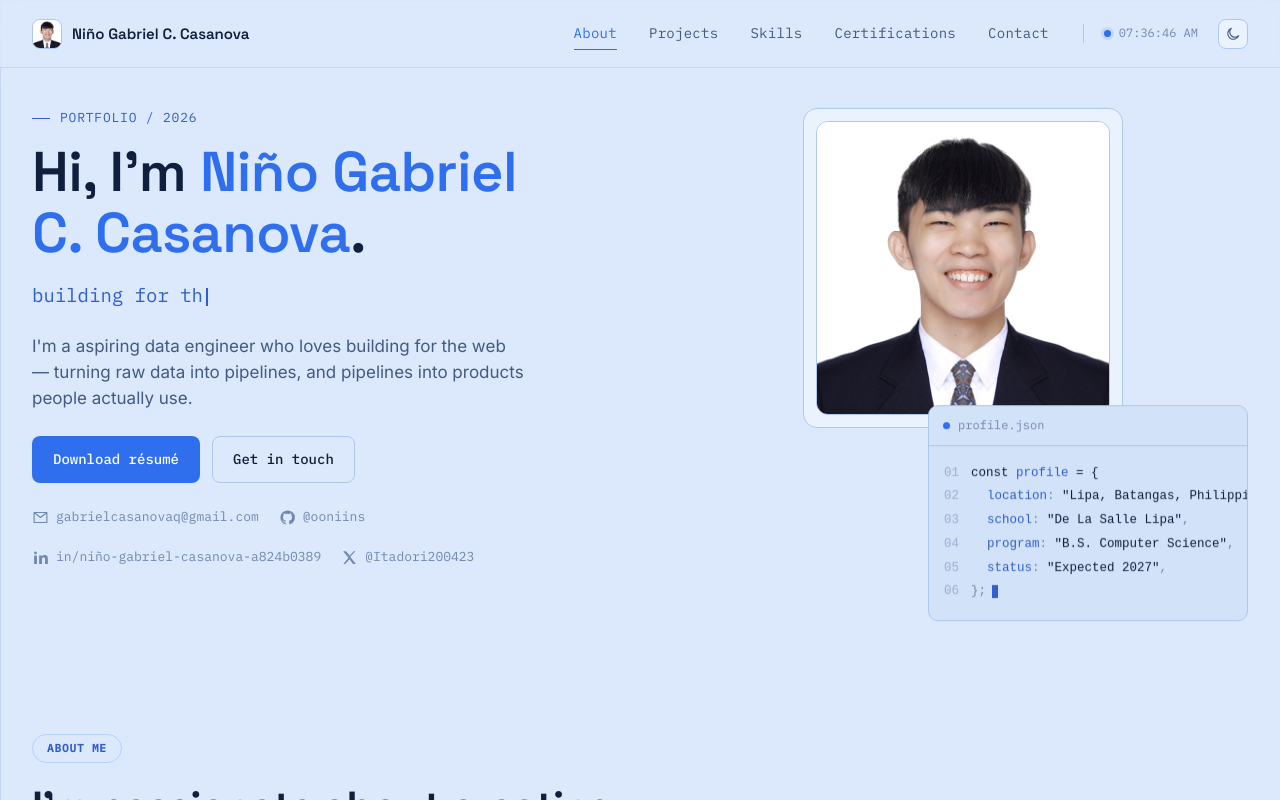
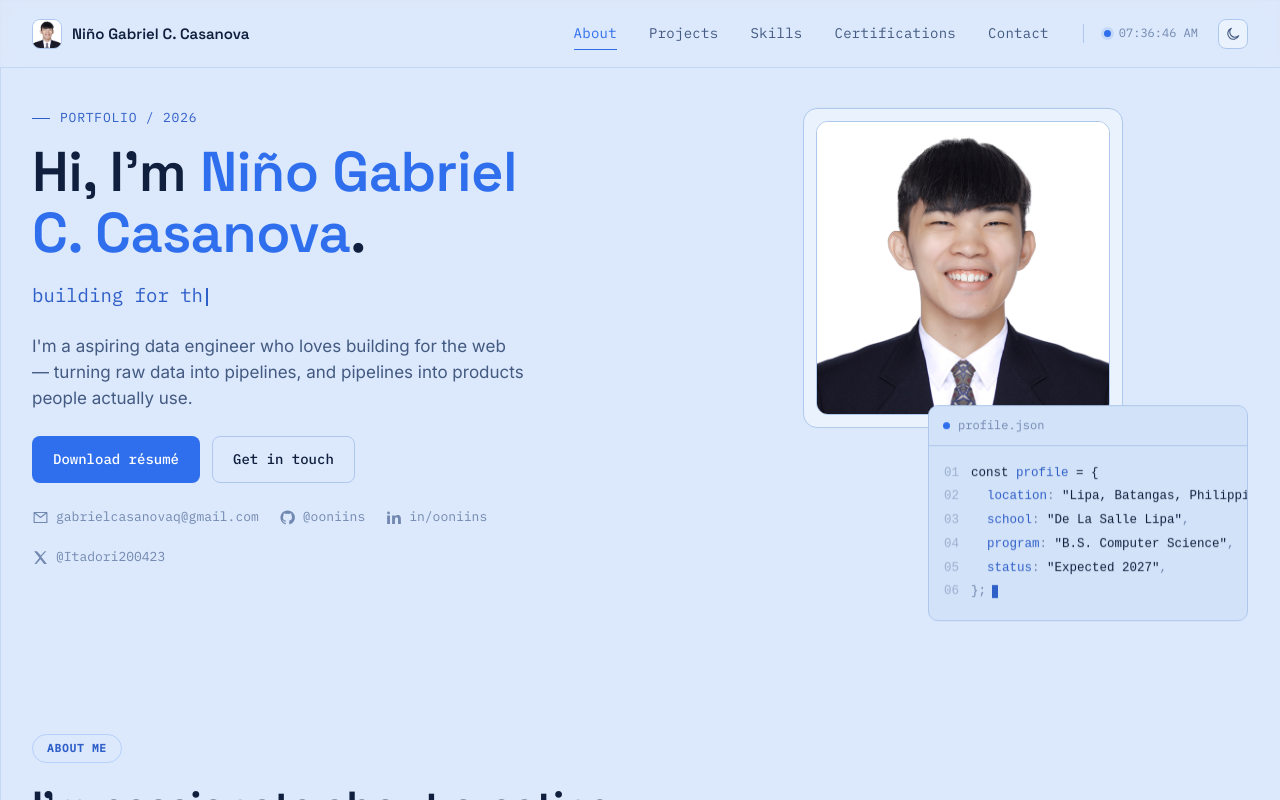
Before and after one commit to ooniins/Casanova_Portfolio, a React (Vite) app: page / in a window 1280 px wide. Shown: the top 800 px of the page. Built offline with nearby package versions, Linux system fonts and the light colour scheme.

Commit message:
Fix: LinkedIn URL

```diff
--- a/src/data/portfolioData.js
+++ b/src/data/portfolioData.js
@@ -27,7 +27,7 @@ export const profile = {
 export const socials = [
   { label: "Email", value: "gabrielcasanovaq@gmail.com", href: "mailto:gabrielcasanovaq@gmail.com", icon: "mail" },
   { label: "GitHub", value: "@ooniins", href: "https://github.com/ooniins", icon: "github" },
-  { label: "LinkedIn", value: "in/niño-gabriel-casanova-a824b0389", href: "https://linkedin.com/in/niño-gabriel-casanova-a824b0389", icon: "linkedin" },
+  { label: "LinkedIn", value: "in/ooniins", href: "https://linkedin.com/in/ooniins", icon: "linkedin" },
   { label: "Twitter / X", value: "@Itadori200423", href: "https://x.com/Itadori200423", icon: "x" },
 ];
 
```
